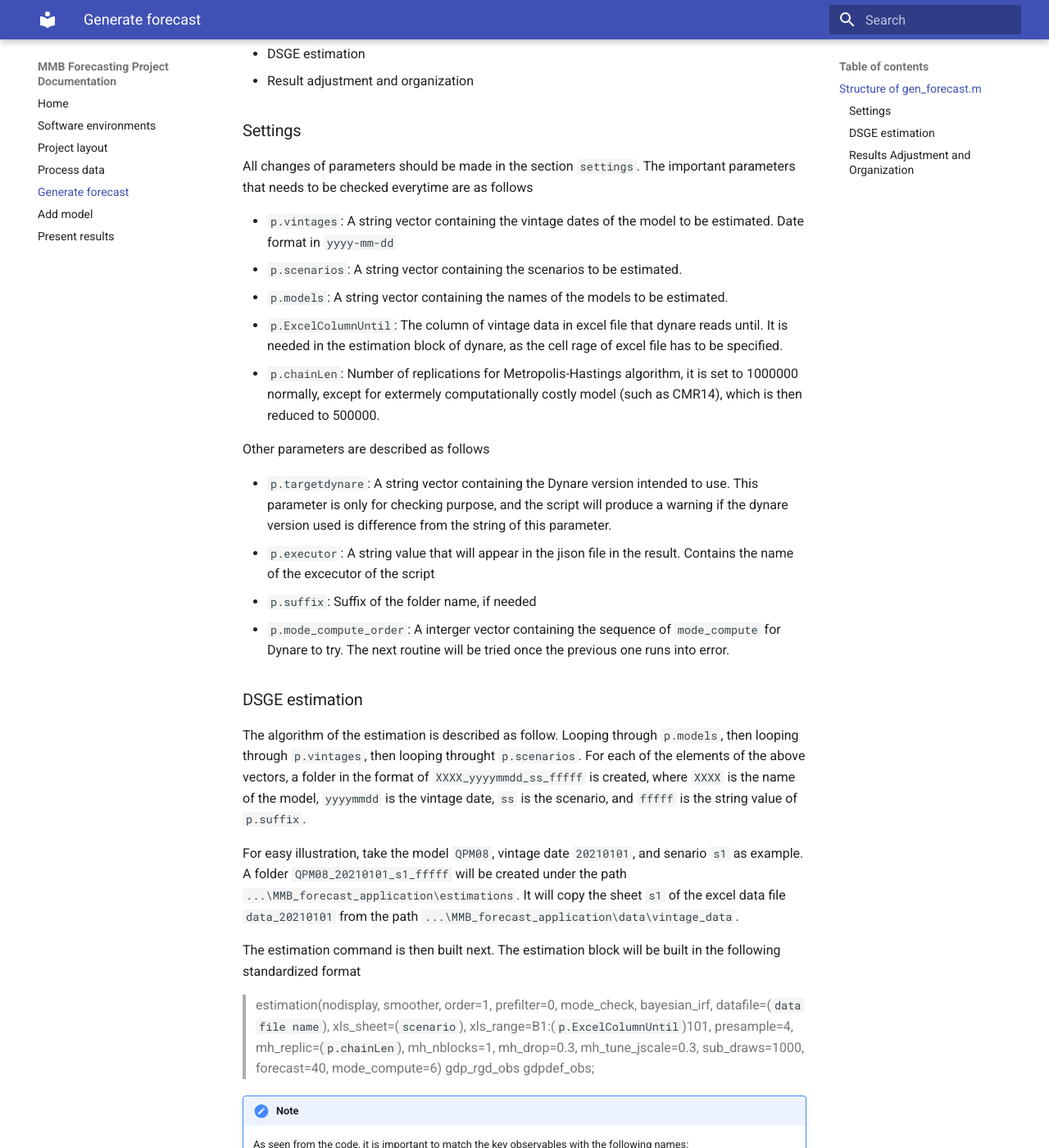
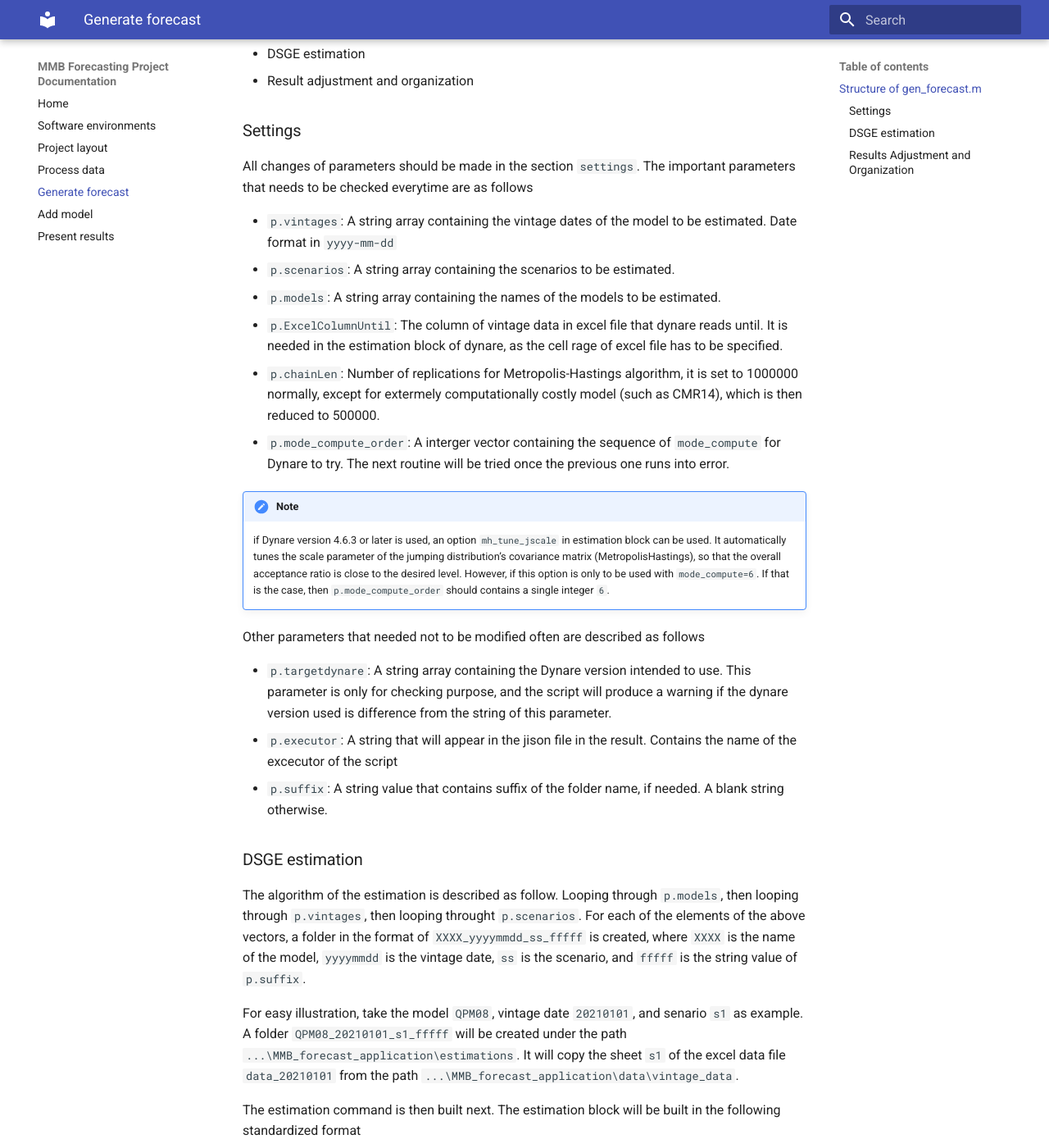
Before and after one commit to zsun9/mmbforecastdoc, an MkDocs documentation site: the page built from docs/forecast.md, in a window 1280 px wide and 1400 px high, scrolled down 445 px. Shown: the whole window at 82% size. Built offline with MkDocs 1.6.1 and Material for MkDocs 9.7.7, drawn with Linux system fonts in a browser that asks for light colours.

Commit message:
other slight modifications

```diff
--- a/docs/forecast.md
+++ b/docs/forecast.md
@@ -17,19 +17,22 @@ The script contains the following sections
 ### Settings
 All changes of parameters should be made in the section `settings`. The important parameters that needs to be checked everytime are as follows
 
-- `p.vintages`: A string vector containing the vintage dates of the model to be estimated. Date format in `yyyy-mm-dd`
-- `p.scenarios`: A string vector containing the scenarios to be estimated.
-- `p.models`:  A string vector containing the names of the models to be estimated.
+- `p.vintages`: A string array containing the vintage dates of the model to be estimated. Date format in `yyyy-mm-dd`
+- `p.scenarios`: A string array containing the scenarios to be estimated.
+- `p.models`:  A string array containing the names of the models to be estimated.
 - `p.ExcelColumnUntil`: The column of vintage data in excel file that dynare reads until. It is needed in the estimation block of dynare, as the cell rage of excel file has to be specified.
 - `p.chainLen`: Number of replications for Metropolis-Hastings algorithm, it is set to 1000000 normally, except for extermely computationally costly model (such as CMR14), which is then reduced to 500000.
+- `p.mode_compute_order`: A interger vector containing the sequence of `mode_compute` for Dynare to try. The next routine will be tried once the previous one runs into error.
+!!!Note
+    if Dynare version 4.6.3 or later is used, an option `mh_tune_jscale` in estimation block can be used. It automatically tunes the scale parameter of the jumping distribution’s covariance matrix (MetropolisHastings), so that the overall acceptance ratio is close to the desired level. However, if this option is only to be used with `mode_compute=6`. If that is the case, then `p.mode_compute_order` should contains a single integer `6`.
 
 
- Other parameters are described as follows
+Other parameters that needed not to be modified often are described as follows
 
-- `p.targetdynare`: A string vector containing the Dynare version intended to use. This parameter is only for checking purpose, and the script will produce a warning if the dynare version used is difference from the string of this parameter.
-- `p.executor`: A string value that will appear in the jison file in the result. Contains the name of the excecutor of the script
-- `p.suffix`: Suffix of the folder name, if needed
-- `p.mode_compute_order`: A interger vector containing the sequence of `mode_compute` for Dynare to try. The next routine will be tried once the previous one runs into error.
+- `p.targetdynare`: A string array containing the Dynare version intended to use. This parameter is only for checking purpose, and the script will produce a warning if the dynare version used is difference from the string of this parameter.
+- `p.executor`: A string that will appear in the jison file in the result. Contains the name of the excecutor of the script
+- `p.suffix`: A string value that contains suffix of the folder name, if needed. A blank string otherwise.
+
 
 
 ### DSGE estimation
```
Also changed, not shown: other parts of docs/forecast.md (+1 -1 lines).
